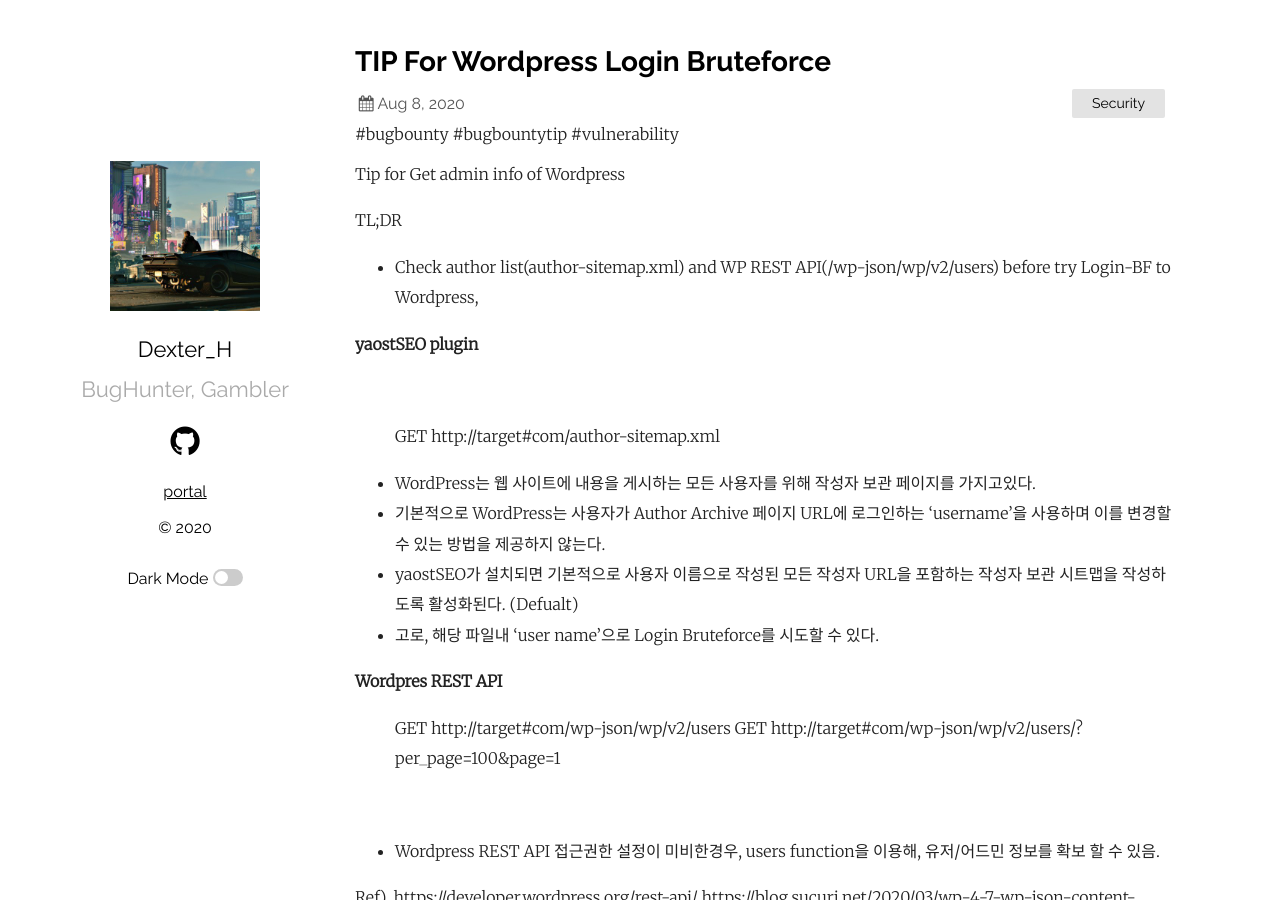
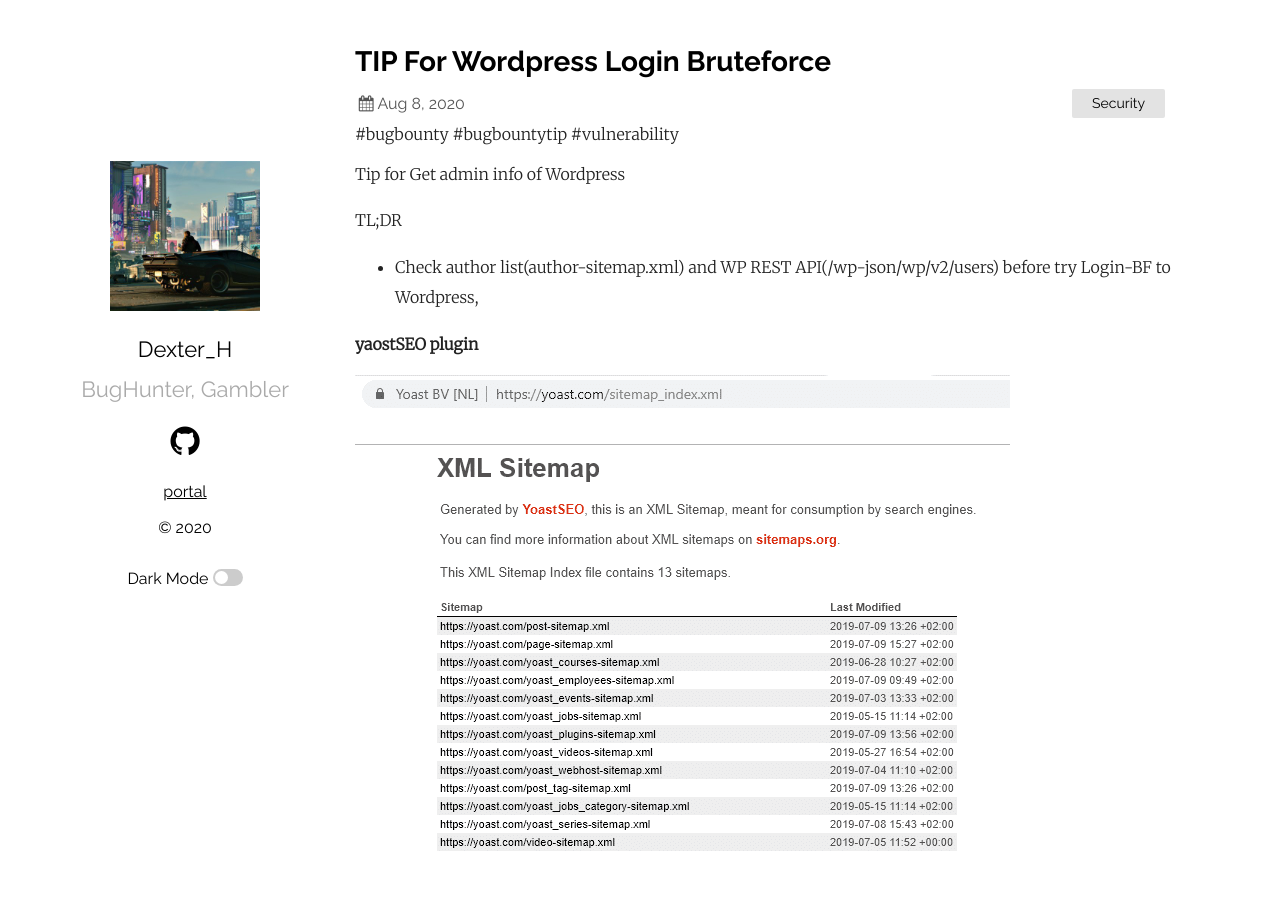
Before and after one commit to dexter-sec/dexter-sec.github.io, a Jekyll site: the page built from _posts/2020-08-09-Wordpress-bf.markdown, in a window 1280 px wide and 900 px high. Built offline with Jekyll 4.4.1, drawn with Linux system fonts in a browser that asks for light colours.

Commit message:
Update 2020-08-09-Wordpress-bf.markdown

```diff
--- a/_posts/2020-08-09-Wordpress-bf.markdown
+++ b/_posts/2020-08-09-Wordpress-bf.markdown
@@ -16,7 +16,7 @@ TL;DR
 **yaostSEO plugin**
 
 
-![](./yoast-sitemap-index-noauthors.png "img")
+![](/assets/yoast-sitemap-index-noauthors.png "img")
 
 >GET http://target#com/author-sitemap.xml
 
@@ -32,7 +32,7 @@ TL;DR
 >GET http://target#com/wp-json/wp/v2/users
 >GET http://target#com/wp-json/wp/v2/users/?per_page=100&page=1
 
-![](./wpapiuser.png)
+![](/assets/wpapiuser.png)
 
  - Wordpress REST API 접근권한 설정이 미비한경우, users function을 이용해, 유저/어드민 정보를 확보 할 수 있음.
 
```
